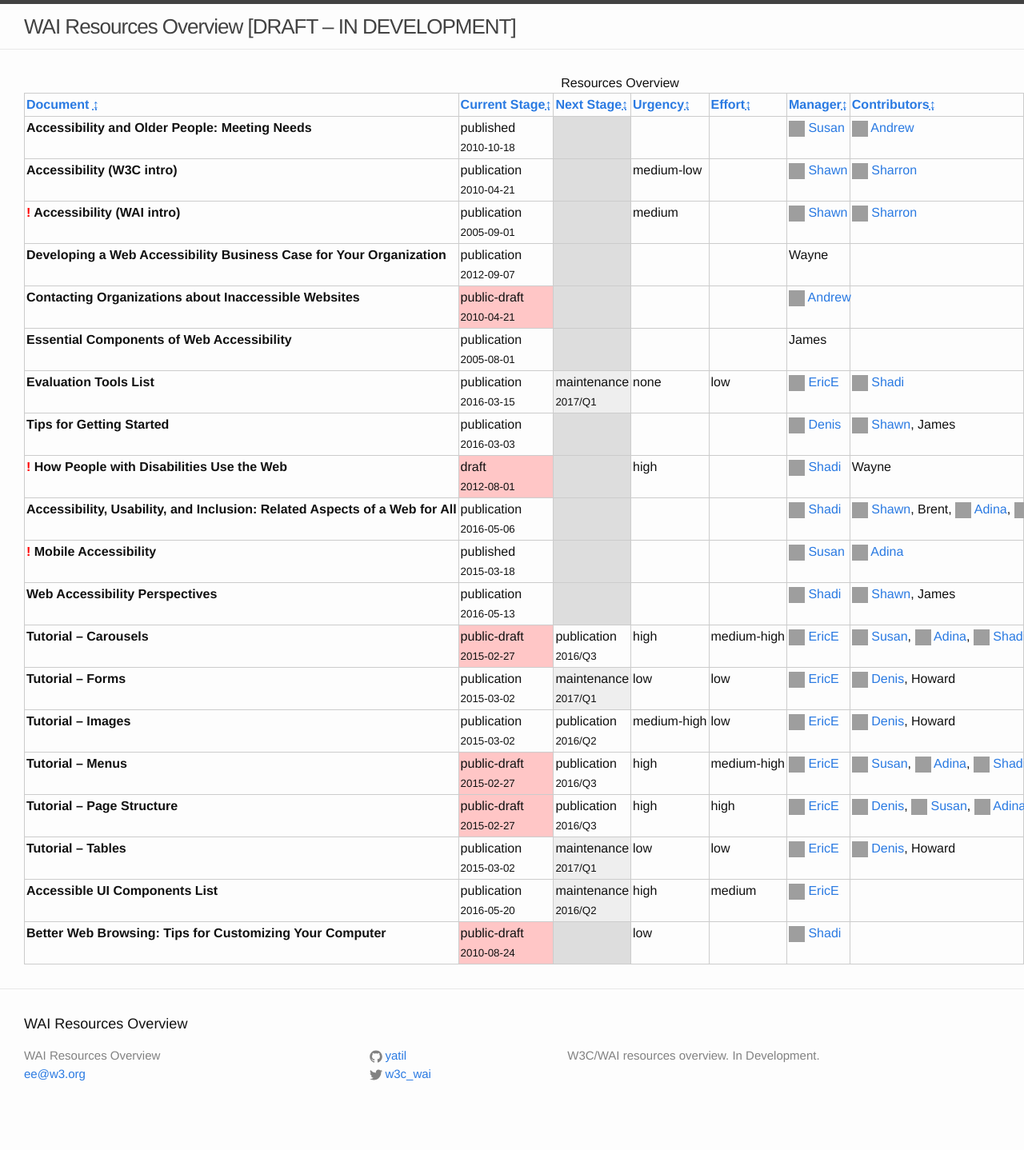
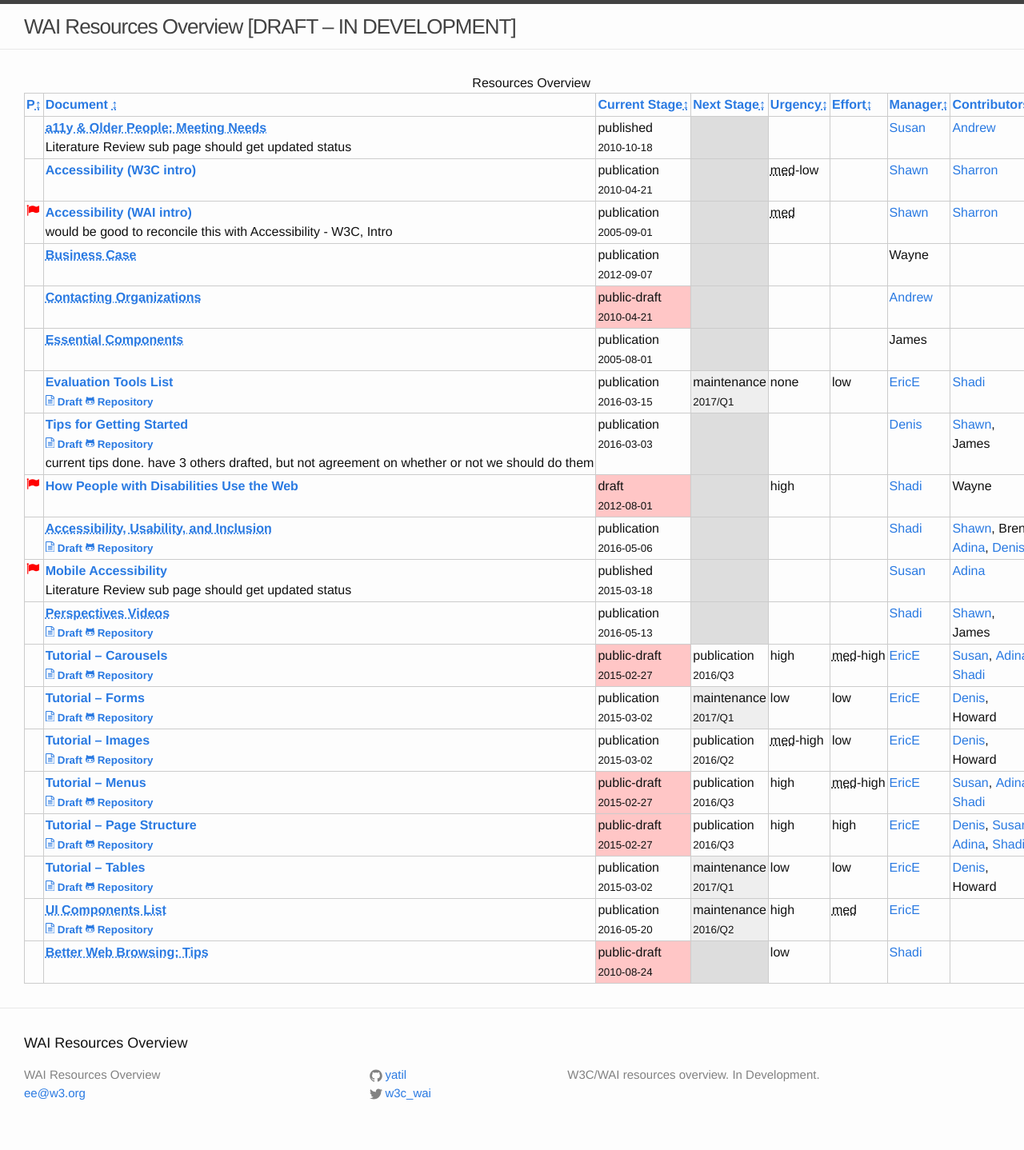
Before and after one commit to w3c/wai-resources, a Jekyll site: the page built from index.html, in a window 1280 px wide. Shown: the whole page at 80% size. Built offline with Jekyll 4.4.1, drawn with Linux system fonts in a browser that asks for light colours; before the commit the page ends 1414 px from its top, so only the background shows below that; grey boxes are pictures that could not be loaded.

Commit message:
Design/Table changes

```diff
--- a/index.html
+++ b/index.html
@@ -1,9 +1,8 @@
 ---
 layout: default
 ---
-{% assign severity = "none|low|medium-low|medium|medium-high|high" | split: "|" %}
+{% assign severity = "none|low|<abbr title='medium'>med</abbr>-low|<abbr title='medium'>med</abbr>|<abbr title='medium'>med</abbr>-high|high" | split: "|" %}
 <div class="home">
-{{site.data.people['EricE'][0]}}
 <style>
   .wrapper {max-width: none !important;}
   table {
@@ -22,6 +21,7 @@
   <table class="sortable">
     <caption>Resources Overview</caption>
     <thead>
+      <th aria-label="priority">P</th>
       <th>
         Document
       </th>
@@ -31,14 +31,27 @@
       <th>Urgency</th>
       <th>Effort</th>
       <th>Manager</th>
-      <th>Contributors</th>
-      <th>Links</th>
+      <th class="contributors">Contributors</th>
     </thead>
     <tbody>
     {% assign resources = site.resources | order_by: 'priority' %}
     {% for res in resources %}
         <tr data-prio="{{ res.priority }}" data-urgency="{{ res.urgency }}"  data-effort="{{ res.effort }}" data-rm="{{ res.rm }}" data-contributors="{{ res.contributors }}">
-          <th>{% if res.priority %}<strong style="color: red">!</strong>{% endif %} {{ res.title }}{% if res.notes %} <details><summary>Notes</summary>{{ res.notes }}</details> {% endif %}</th>
+          <td>{% if res.priority %}<span class="visuallyhidden">Priority</span>{% include icon.html use="flag" %}{% endif %}</td>
+          <th>
+            {% if res.uri %}<a href="{{ res.uri }}">{% endif %}
+            {%if res.shorttitle %}
+              <abbr title="{{res.title}}">{{ res.shorttitle }}</abbr>
+            {% else %}
+              {{res.title}}
+            {% endif %}
+            {% if res.uri %}</a>{% endif %}
+            {% if res.repository %}
+              <small><br><a href="https://w3c.github.io/{{ res.repository }}/">{% include icon.html use="draft" %} Draft</a>
+              <a href="https://github.com/w3c/{{ res.repository }}/">{% include icon.html use="github" %} Repository</a></small>
+            {% endif %}
+            <p class="note">{{ res.note }} {%comment%}{% if res.content | size > 0 %}<a href="{{res.url}}">more <span class="visuallyhidden">about {{res.title}}</span></a>{% endif %}{%endcomment%}</p>
+          </th>
           <!-- <td>{{ res.status }}</td> -->
           <td class="{{ res.current-stage }}">
             {{ res.current-stage }}
@@ -48,23 +61,12 @@
           <td class="nextstage {{ nextrmi.stage | lower }}">{% if nextrmi.stage %}{{ nextrmi.stage }}<small><br>{{ nextrmi.date }}</small>{% endif%}</td>
           <td>{{ severity[res.urgency] }}</td>
           <td>{{ severity[res.effort] }}</td>
-          <td>{% if site.data.people[res.rm] %}<a href="http://github.com/{{ site.data.people[res.rm]['github'] }}"><img src="https://github.com/{{ site.data.people[res.rm]['github'] }}.png?size=20" width="20" alt=""> {% endif %}{{ res.rm }}{% if site.data.people[res.rm]%}</a>{% endif%}</td>
-          <td>
+          <td>{% if site.data.people[res.rm] %}<a href="http://github.com/{{ site.data.people[res.rm]['github'] }}">{% comment %}<img src="https://github.com/{{ site.data.people[res.rm]['github'] }}.png?size=20" width="20" alt="">{% endcomment %} {% endif %}{{ res.rm }}{% comment %}{% if site.data.people[res.rm]%}</a>{% endif%}{% endcomment %}</td>
+          <td class="contributors">
             {% assign contribs = res.contributors %}
             {% for cont in contribs %}
-              {% if forloop.first %}<ul class="inline oxford">{% endif %}<li>{% if site.data.people[cont] %}<a href="http://github.com/{{ site.data.people[cont]['github'] }}"><img src="https://github.com/{{ site.data.people[cont]['github'] }}.png?size=20" width="20" alt=""> {% endif %}{{ cont }}{% if site.data.people[cont]%}</a>{% endif%}</li>{% if forloop.last %}</ul>{% endif %}
+              {% if forloop.first %}<ul class="inline oxford">{% endif %}<li>{% if site.data.people[cont] %}<a href="http://github.com/{{ site.data.people[cont]['github'] }}">{% comment %}<img src="https://github.com/{{ site.data.people[cont]['github'] }}.png?size=20" width="20" alt="">{% endcomment %} {% endif %}{{ cont }}{% if site.data.people[cont]%}</a>{% endif%}</li>{% if forloop.last %}</ul>{% endif %}
             {% endfor %}
-          </td>
-          <td>
-            <ul class="inline">
-              {% if res.url %}
-              <li><a href="{{ res.url }}">Published URL</a></li>
-              {% endif %}
-              {% if res.repository %}
-              <li><a href="https://w3c.github.io/{{ res.repository }}/">Draft</a></li>
-              <li><a href="https://github.com/w3c/{{ res.repository }}/">Repository</a></li>
-              {% endif %}
-            </ul>
           </td>
         </tr>
     {% endfor %}
```
